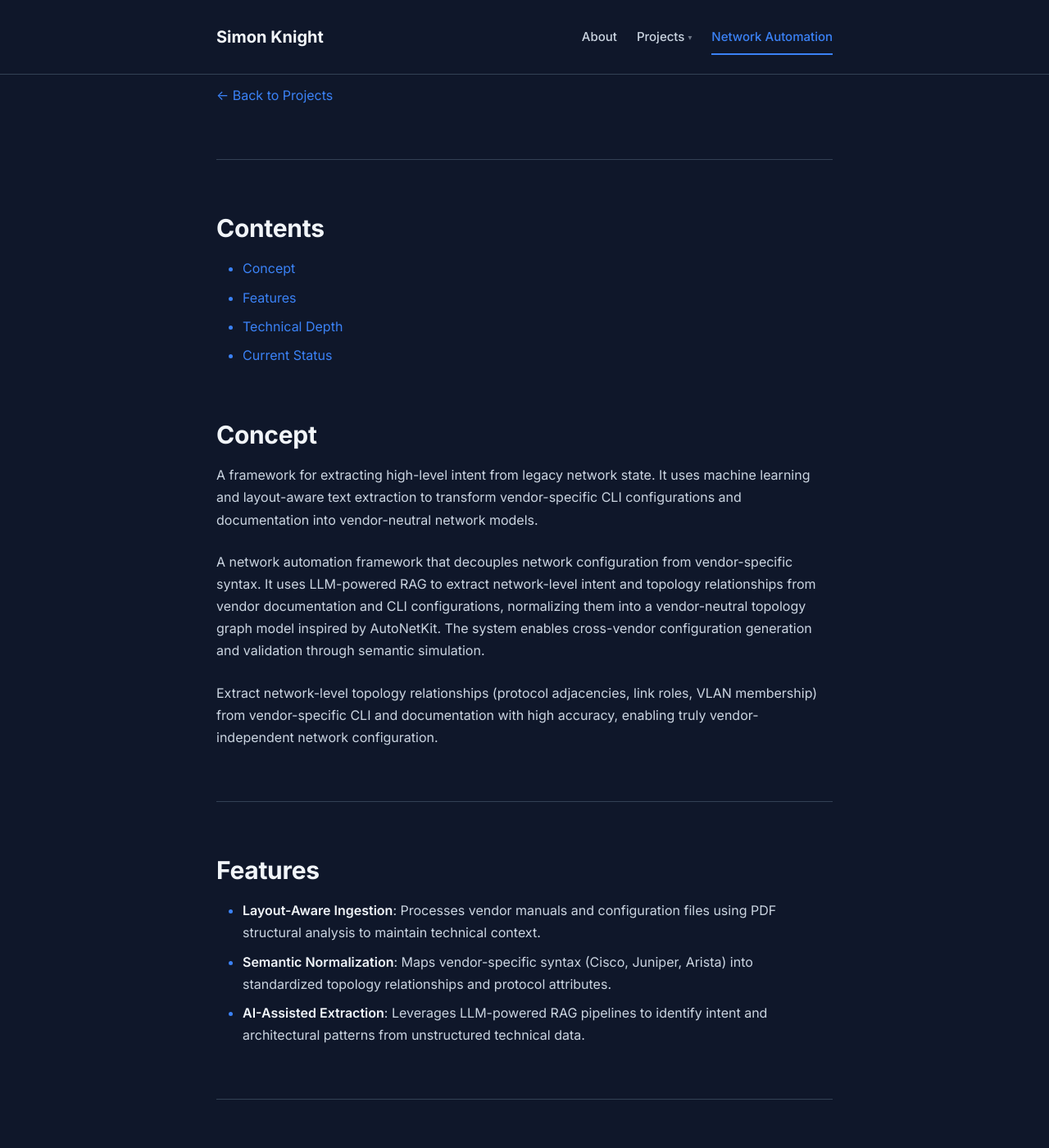
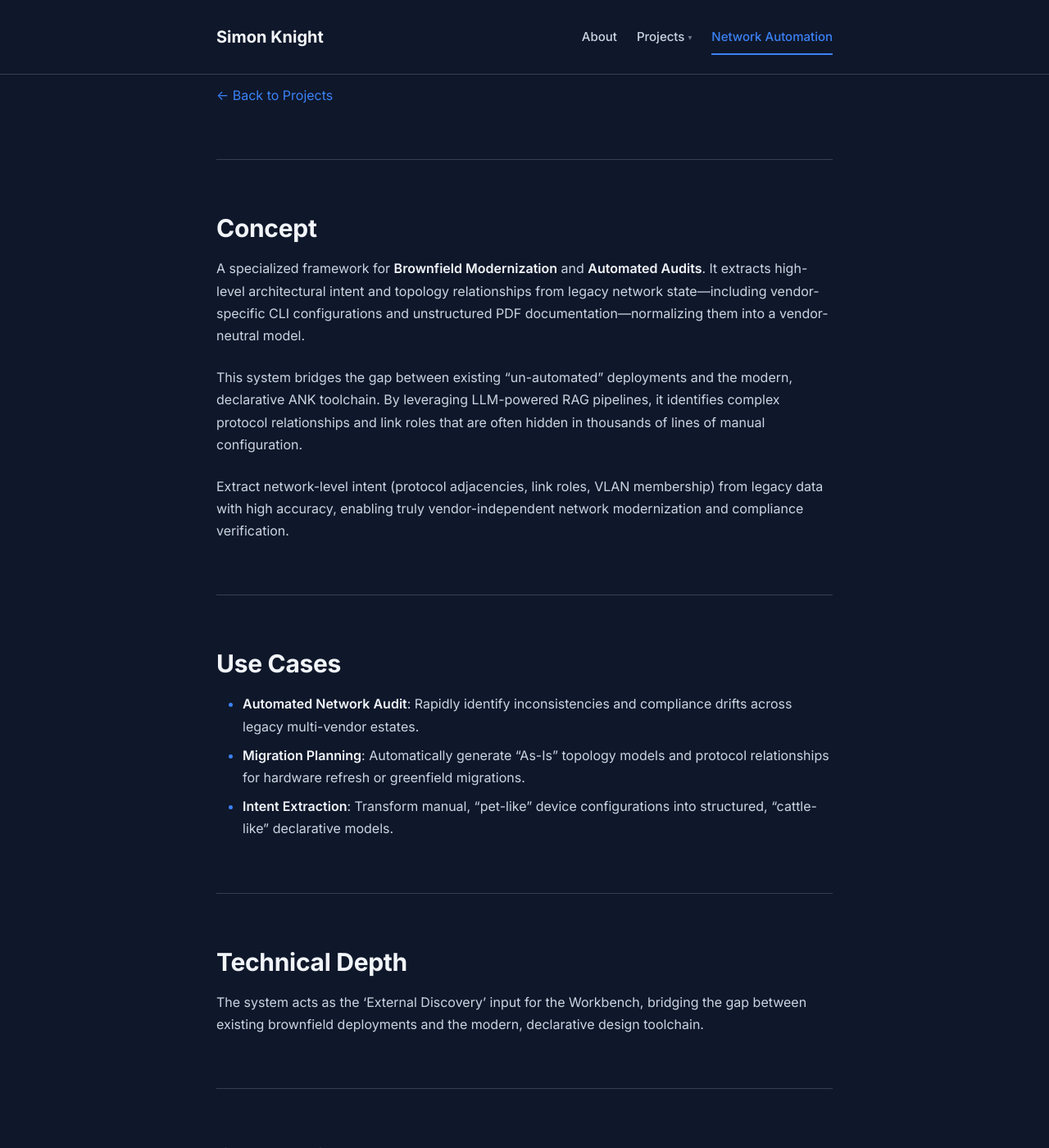
Before and after one commit to sk2/sk2.github.com, a Jekyll site: the page built from projects/configparsing.md, in a window 1280 px wide and 1400 px high, scrolled down 247 px. Shown: the whole window at 82% size. Built offline with Jekyll 4.4.1, drawn with Linux system fonts in a browser that asks for light colours; nearby versions of some CDN libraries; our own code applies the rules of GitHub Pages for plain Markdown files; some of the changed text lies outside the part shown.

Commit message:
Refine project naming and config parsing descriptions

```diff
--- a/projects/configparsing.md
+++ b/projects/configparsing.md
@@ -3,7 +3,7 @@ layout: default
 section: network-automation
 ---
 
-# Configuration Analysis
+# Brownfield Ingestion & Analysis
 
 <span class="status-badge status-active">Recently Updated</span>
 
@@ -13,28 +13,21 @@ section: network-automation
 
 ---
 
-## Contents
-
-- [Concept](#concept)
-- [Features](#features)
-- [Technical Depth](#technical-depth)
-- [Current Status](#current-status)
-
 ## Concept
 
-A framework for extracting high-level intent from legacy network state. It uses machine learning and layout-aware text extraction to transform vendor-specific CLI configurations and documentation into vendor-neutral network models.
+A specialized framework for **Brownfield Modernization** and **Automated Audits**. It extracts high-level architectural intent and topology relationships from legacy network state—including vendor-specific CLI configurations and unstructured PDF documentation—normalizing them into a vendor-neutral model.
 
-A network automation framework that decouples network configuration from vendor-specific syntax. It uses LLM-powered RAG to extract network-level intent and topology relationships from vendor documentation and CLI configurations, normalizing them into a vendor-neutral topology graph model inspired by AutoNetKit. The system enables cross-vendor configuration generation and validation through semantic simulation.
+This system bridges the gap between existing "un-automated" deployments and the modern, declarative ANK toolchain. By leveraging LLM-powered RAG pipelines, it identifies complex protocol relationships and link roles that are often hidden in thousands of lines of manual configuration.
 
-Extract network-level topology relationships (protocol adjacencies, link roles, VLAN membership) from vendor-specific CLI and documentation with high accuracy, enabling truly vendor-independent network configuration.
+Extract network-level intent (protocol adjacencies, link roles, VLAN membership) from legacy data with high accuracy, enabling truly vendor-independent network modernization and compliance verification.
 
 ---
 
-## Features
+## Use Cases
 
-- **Layout-Aware Ingestion**: Processes vendor manuals and configuration files using PDF structural analysis to maintain technical context.
-- **Semantic Normalization**: Maps vendor-specific syntax (Cisco, Juniper, Arista) into standardized topology relationships and protocol attributes.
-- **AI-Assisted Extraction**: Leverages LLM-powered RAG pipelines to identify intent and architectural patterns from unstructured technical data.
+- **Automated Network Audit**: Rapidly identify inconsistencies and compliance drifts across legacy multi-vendor estates.
+- **Migration Planning**: Automatically generate "As-Is" topology models and protocol relationships for hardware refresh or greenfield migrations.
+- **Intent Extraction**: Transform manual, "pet-like" device configurations into structured, "cattle-like" declarative models.
 
 ---
 
```
Also changed, not shown: projects.md (+4 -4 lines), projects/ank-pydantic.md (+2 -2 lines), projects/network-simulator.md (+7 -0 lines), update_projects.py (+9 -4 lines).
